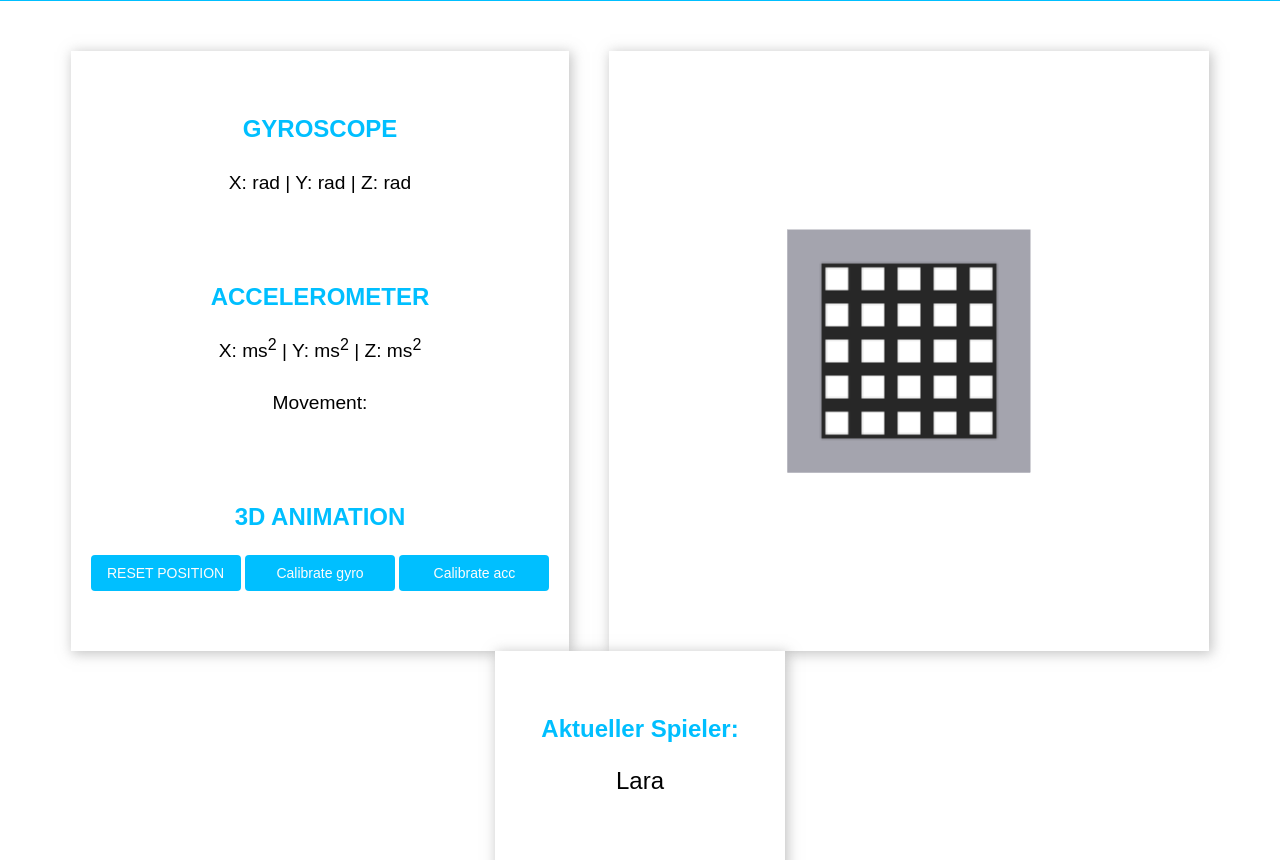
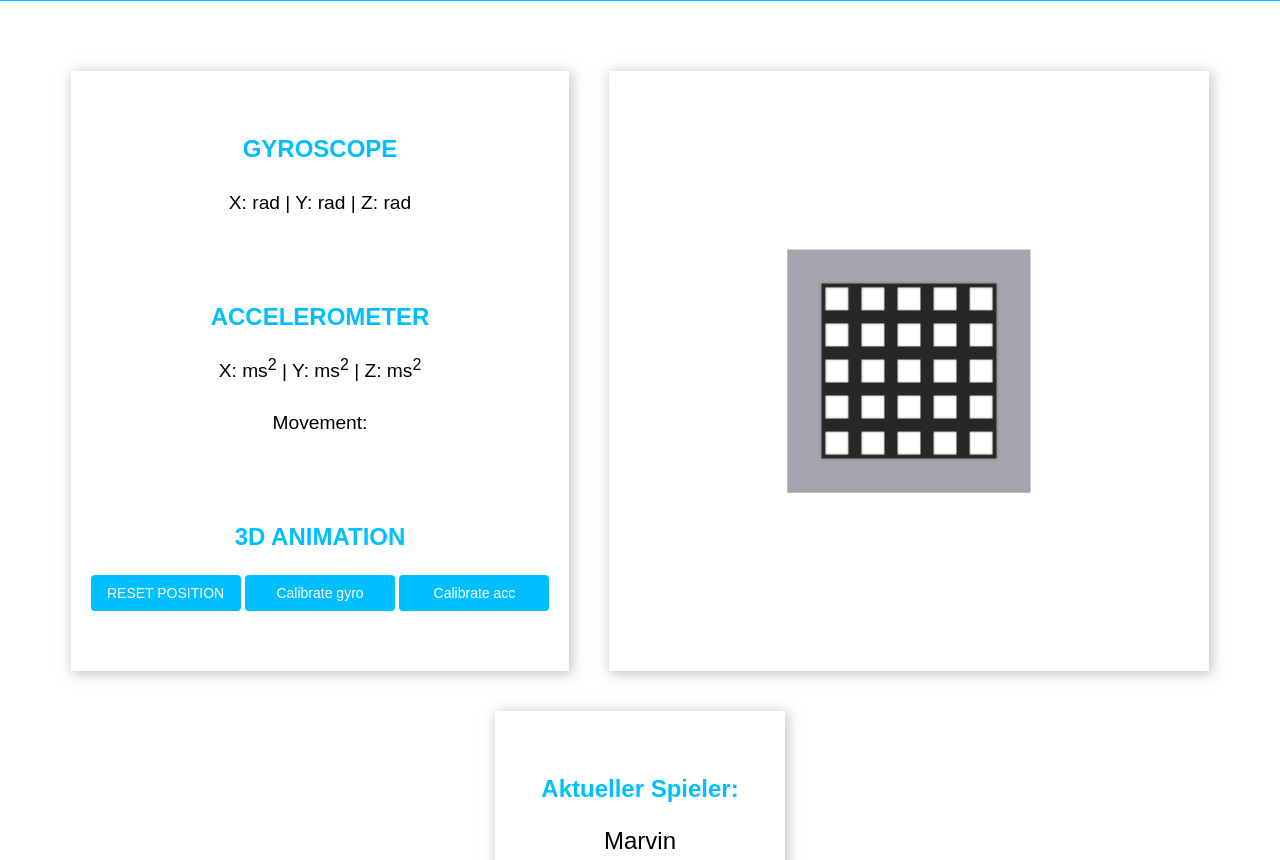
Before and after one commit to ezzcodeezzlife/LED-Cube, a plain HTML site: page led-cube-sketch/data/index.html in a window 1280 px wide. Shown: the part 79-939 px from the top of the page. Drawn offline with Linux system fonts and the light colour scheme; no server answers; animation ran at ten frames a second.

Commit message:
Shuffle users on init

```diff
--- a/led-cube-sketch/data/css/style.css
+++ b/led-cube-sketch/data/css/style.css
@@ -43,7 +43,7 @@ body {
 .card {
   background-color: white;
   box-shadow: 2px 2px 12px 1px rgba(140,140,140,.5);
-  margin: 0 20px;
+  margin: 20px;
   padding: 20px;
   height: 600px;
   box-sizing: border-box;
--- a/led-cube-sketch/data/script/app.js
+++ b/led-cube-sketch/data/script/app.js
@@ -19,6 +19,7 @@ function parentHeight(elem) {
 }
 
 function init() {
+  shuffle(players);
   document.getElementById("current-player").innerHTML = players[currentPlayer];
 }
 
@@ -161,3 +162,15 @@ function addDiceResult(currentPlayer, result) {
   let row = "<tr><td>" + players[currentPlayer] + "</td><td>" + result + "</td></tr>";
   document.getElementById("tbody").innerHTML = row + document.getElementById("tbody").innerHTML;
 }
+
+/**
+ * Shuffles array in place. ES6 version
+ * @param {Array} a items An array containing the items.
+ */
+ function shuffle(a) {
+  for (let i = a.length - 1; i > 0; i--) {
+      const j = Math.floor(Math.random() * (i + 1));
+      [a[i], a[j]] = [a[j], a[i]];
+  }
+  return a;
+}
```
